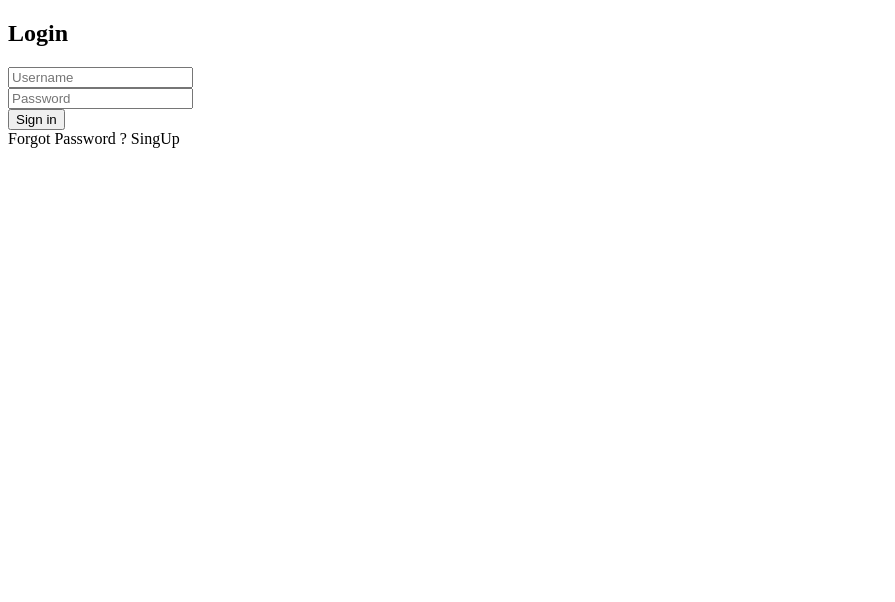
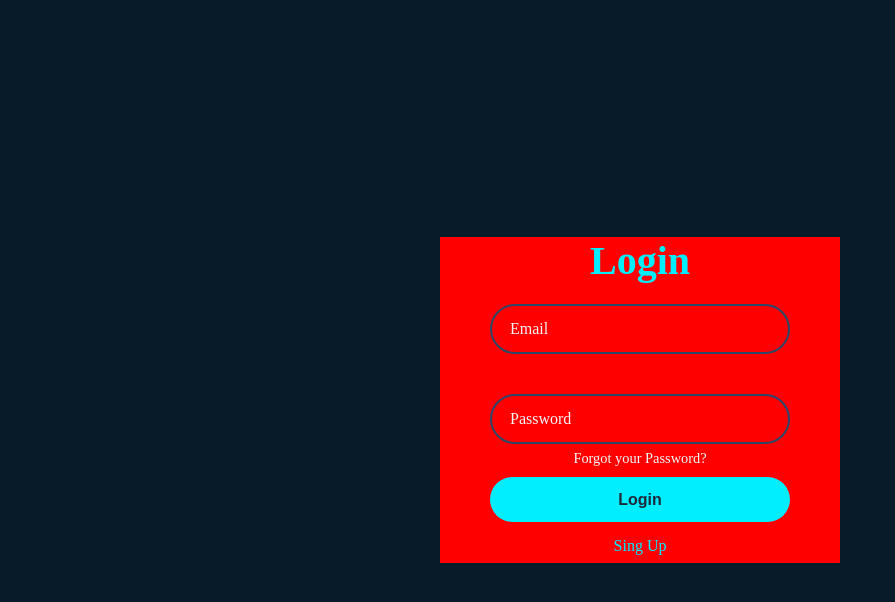
Before and after one commit to rhnchowdhury/Running-circle-login-form, a plain HTML site: page index.html in a window 1280 px wide. Shown: the whole page, without its empty margins (0-895 px from the left). Drawn offline with Linux system fonts and the light colour scheme.

Commit message:
style add

```diff
--- a/index.html
+++ b/index.html
@@ -5,25 +5,28 @@
     <meta charset="UTF-8">
     <meta name="viewport" content="width=device-width, initial-scale=1.0">
     <title>Document</title>
+    <link rel="stylesheet" href="style.css">
 </head>
 
 <body>
     <div class="container">
         <div class="login">
             <h2>Login</h2>
-            <form action="#">
+            <form class="login-form">
                 <div class="input-box">
-                    <input type="text" placeholder="Username" class="input-text" />
+                    <input type="email" />
+                    <label>Email</label>
                 </div>
                 <div class="input-box">
-                    <input type="password" placeholder="Password" class="input-text" />
+                    <input type="password" />
+                    <label>Password</label>
                 </div>
-                <div class="input-box">
-                    <input type="submit" value="Sign in" />
+                <div class="pass">
+                    <a href="#" class="pass-a">Forgot your Password?</a>
                 </div>
+                <button type="submit" class="btn">Login</button>
                 <div class="footer">
-                    <a>Forgot Password ?</a>
-                    <a>SingUp</a>
+                    <a href="#" class="sign">Sing Up</a>
                 </div>
             </form>
         </div>
--- /dev/null
+++ b/style.css
@@ -0,0 +1,119 @@
+* {
+    padding: 0;
+    margin: 0;
+    box-sizing: border-box;
+}
+
+body {
+    min-height: 100vh;
+    display: flex;
+    justify-content: center;
+    align-items: center;
+    background-color: #081b29;
+}
+
+.container {
+    position: relative;
+    width: 256px;
+    height: 256px;
+    display: flex;
+    justify-content: center;
+    align-items: center;
+}
+
+h2 {
+    color: #0ef;
+    font-size: 40px;
+    text-align: center;
+}
+
+.login {
+    position: absolute;
+    width: 400px;
+    background-color: red;
+}
+
+.login-form {
+    width: 100%;
+    padding: 0 50px;
+}
+
+.input-box {
+    position: relative;
+    padding: 20px 0;
+}
+
+input {
+    width: 100%;
+    height: 50px;
+    background: transparent;
+    border: 2px solid #2c4766;
+    outline: none;
+    border-radius: 50px;
+    color: whitesmoke;
+    padding: 0 15px;
+    transition: .5s ease;
+}
+
+input:focus {
+    border-color: #0ef;
+}
+
+label {
+    position: absolute;
+    top: 50%;
+    left: 20px;
+    transform: translateY(-50%);
+    color: whitesmoke;
+    font: 1.3em;
+    pointer-events: none;
+    transition: .5s ease;
+}
+
+input:focus~label {
+    top: 20px;
+    font-size: .8em;
+    background-color: #1f293a;
+    padding: 0 6px;
+    color: #0ef;
+}
+
+.pass {
+    margin: -15px 0 10px;
+    text-align: center;
+}
+
+.pass-a {
+    color: whitesmoke;
+    font-size: .90em;
+    text-decoration: none;
+}
+
+.pass-a:hover {
+    text-decoration: underline;
+}
+
+.btn {
+    width: 100%;
+    height: 45px;
+    background-color: #0ef;
+    border: none;
+    outline: none;
+    border-radius: 40px;
+    cursor: pointer;
+    font-size: 1em;
+    font-weight: 600;
+    color: #1f293a;
+}
+
+.footer {
+    margin: 15px 0 8px;
+    text-align: center;
+}
+
+.sign {
+    color: #0ef;
+    font-size: 1em;
+    font-weight: 500;
+    text-decoration: none;
+}
```
